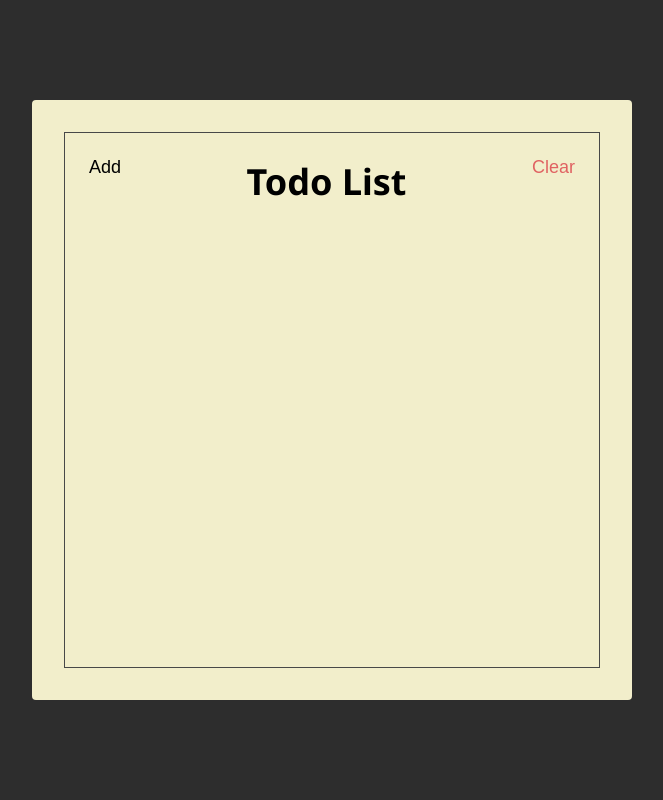
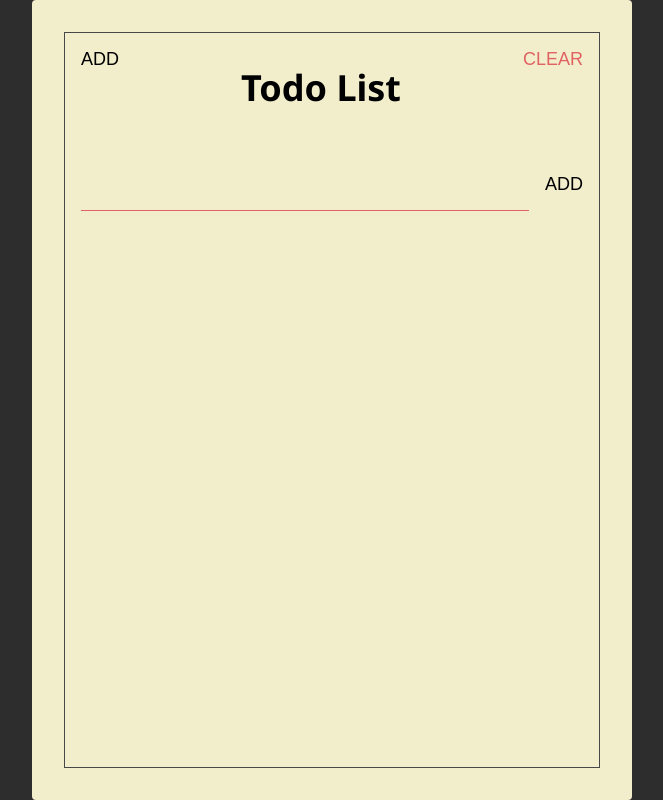
Before and after one commit to juants23/react-course-starter, a website: page index.html in a window 1280 px wide. Shown: the whole page, without its empty margins (308-971 px from the left). Drawn offline with Linux system fonts and the light colour scheme; a web font is replaced by a local one.

Commit message:
added add form

```diff
--- a/index.html
+++ b/index.html
@@ -16,11 +16,17 @@
   <body>
     <div class="container">
       <div class="frame">
-        <div class="header">
-          <button class="header-btn">Add</button>
+        <section class="header">
+          <button class="header-btn">ADD</button>
           <h1 class="header-title">Todo List</h1>
-          <button class="header-btn main-red-color">Clear</button>
-        </div>
+          <button class="header-btn main-red-color">CLEAR</button>
+        </section>
+        <section class="add">
+          <form class="add-form">
+            <input type="text" class="add-input" />
+            <button class="add-btn">ADD</button>
+          </form>
+        </section>
       </div>
     </div>
   </body>
--- a/styles.css
+++ b/styles.css
@@ -34,7 +34,7 @@ html {
 
 .container {
   width: 600px;
-  height: 600px;
+  height: 800px;
   background-color: #f2eecb;
   border-radius: 4px;
   padding: 32px;
@@ -64,8 +64,43 @@ html {
   font-size: 1.8rem;
   font-family: "Otomanopee One", sans-serif;
 
-  padding: 24px;
+  cursor: pointer;
+
+  padding: 16px;
   background: unset;
   border: unset;
   outline: unset;
 }
+
+.add {
+  padding: 16px;
+}
+
+.add-form {
+  display: flex;
+  align-items: flex-end;
+}
+
+.add-input {
+  background: unset;
+  border: unset;
+  padding: 0 64px;
+  flex: 1;
+  border-bottom: 1px solid var(--main-red-color);
+  outline: unset;
+  font-family: "Noto Sans", sans-serif;
+  font-size: 16px;
+  text-transform: lowercase;
+}
+
+.add-btn {
+  font-size: 1.8rem;
+  font-family: "Otomanopee One", sans-serif;
+
+  padding: 16px;
+  padding-right: unset;
+  cursor: pointer;
+  background: unset;
+  border: unset;
+  outline: unset;
+}
```
